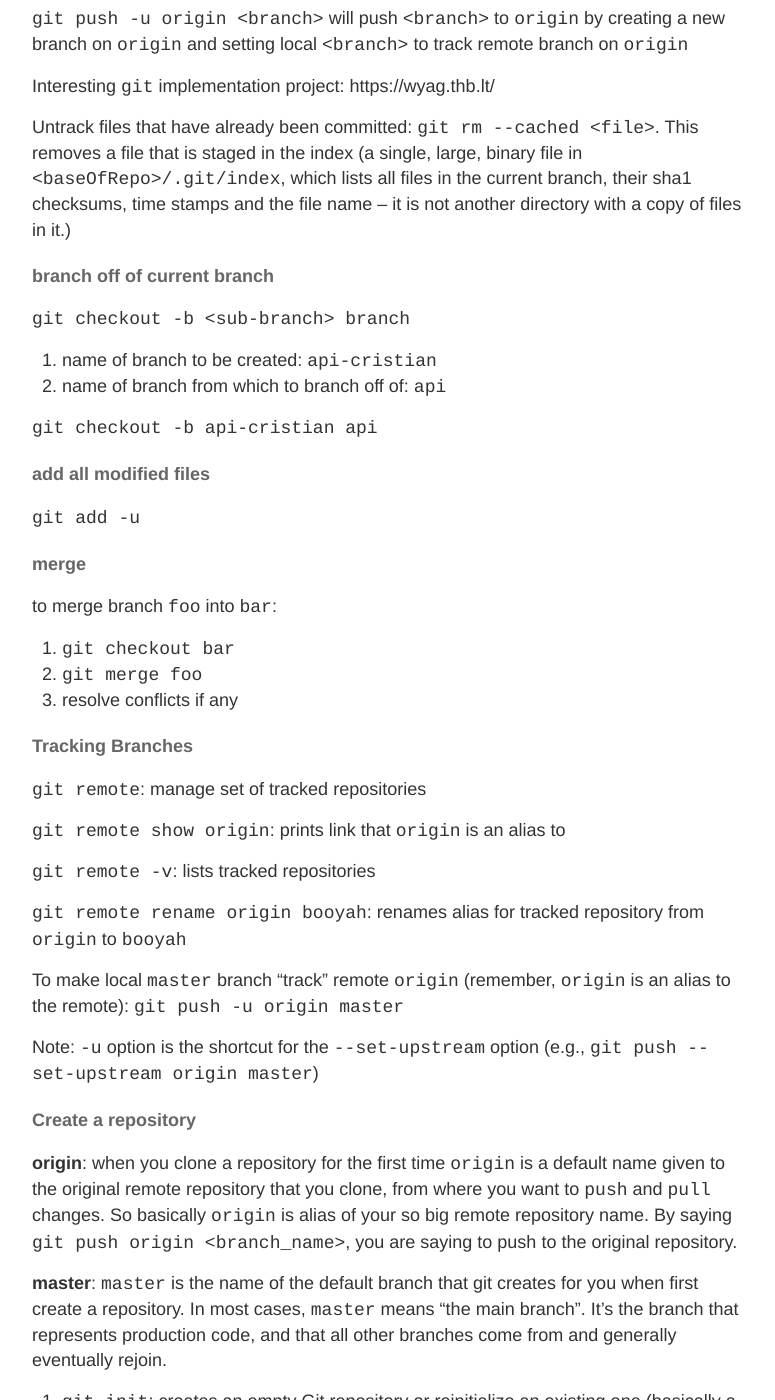
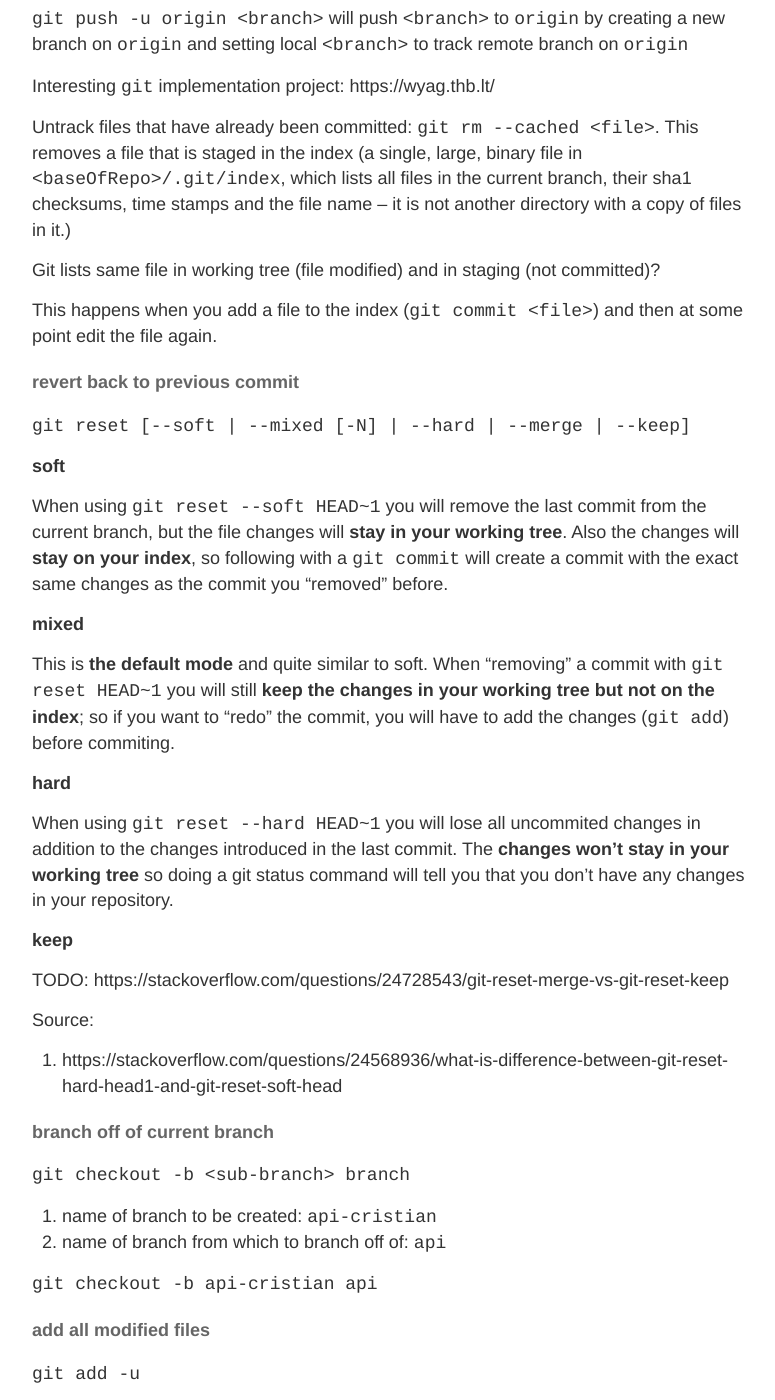
Before and after one commit to gutucristian/gutucristian.github.io, a Jekyll site: the page built from _posts/2020-03-15-git.md, in a window 1280 px wide and 1400 px high, scrolled down 1318 px. Shown: the whole window, without its empty margins (248-1023 px from the left). Built offline with Jekyll 4.4.1, drawn with Linux system fonts in a browser that asks for light colours; our own code applies the rules of GitHub Pages for plain Markdown files.

Commit message:
Update 2020-03-15-git.md

```diff
--- a/_posts/2020-03-15-git.md
+++ b/_posts/2020-03-15-git.md
@@ -36,6 +36,33 @@ Sources:
 Interesting `git` implementation project: https://wyag.thb.lt/
 
 Untrack files that have already been committed: `git rm --cached <file>`. This removes a file that is staged in the index (a single, large, binary file in `<baseOfRepo>/.git/index`, which lists all files in the current branch, their sha1 checksums, time stamps and the file name -- it is not another directory with a copy of files in it.)
+
+Git lists same file in working tree (file modified) and in staging (not committed)?
+
+This happens when you add a file to the index (`git commit <file>`) and then at some point edit the file again.
+
+#### revert back to previous commit
+
+`git reset [--soft | --mixed [-N] | --hard | --merge | --keep]`
+
+**soft**
+
+When using `git reset --soft HEAD~1` you will remove the last commit from the current branch, but the file changes will **stay in your working tree**. Also the changes will **stay on your index**, so following with a `git commit` will create a commit with the exact same changes as the commit you "removed" before.
+
+**mixed**
+
+This is **the default mode** and quite similar to soft. When "removing" a commit with `git reset HEAD~1` you will still **keep the changes in your working tree but not on the index**; so if you want to "redo" the commit, you will have to add the changes (`git add`) before commiting.
+
+**hard**
+
+When using `git reset --hard HEAD~1` you will lose all uncommited changes in addition to the changes introduced in the last commit. The **changes won't stay in your working tree** so doing a git status command will tell you that you don't have any changes in your repository.
+
+**keep**
+
+TODO: https://stackoverflow.com/questions/24728543/git-reset-merge-vs-git-reset-keep
+
+Source:
+1. https://stackoverflow.com/questions/24568936/what-is-difference-between-git-reset-hard-head1-and-git-reset-soft-head
 
 #### branch off of current branch
 
```
